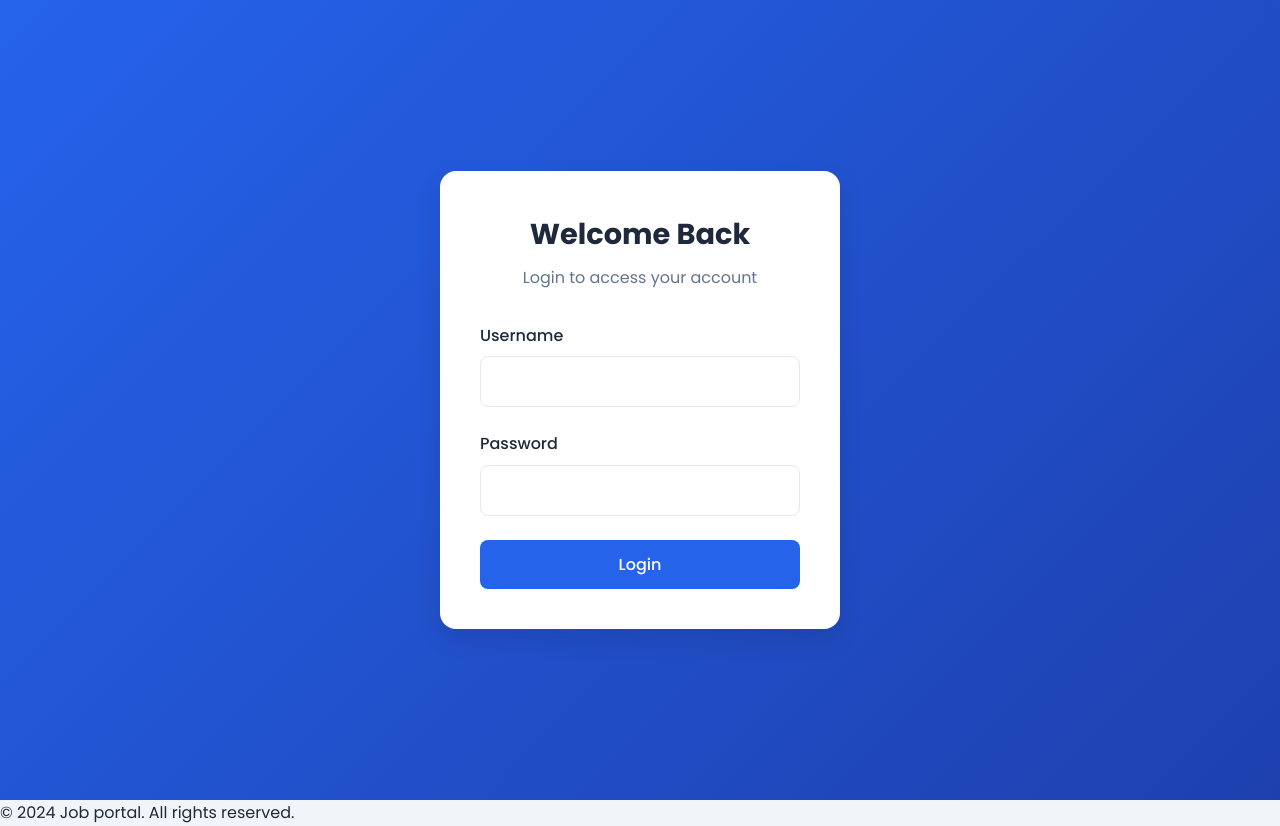
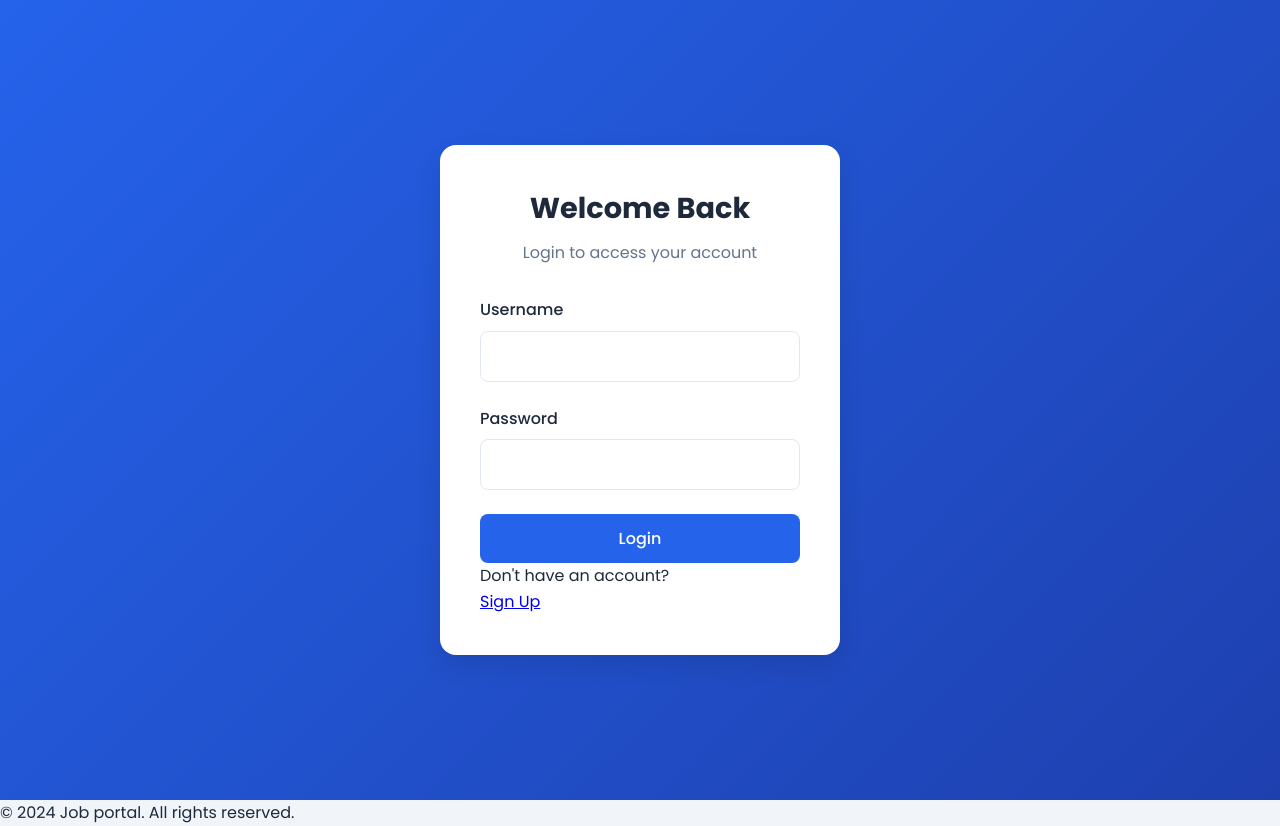
Before and after one commit to jamalihassan0307/job_portal_shahmmer_django, a Django app: page /login/ in a window 1280 px wide. Run offline with Django 5.2, Linux system fonts and the light colour scheme.

Commit message:
Add signup functionality and update index template for user registration
Implement a new signup view to allow users to create accounts with validation for username and email. Enhance the index template by adding a signup section with a link to the new signup page, improving user navigation and experience.

```diff
--- a/myapp/views.py
+++ b/myapp/views.py
@@ -156,3 +156,48 @@
         messages.success(request, 'Job deleted successfully')
 
     return redirect('home')
+
+def signup(request):
+    if request.user.is_authenticated:
+        return redirect('home')
+
+    if request.method == 'POST':
+        username = request.POST.get('username')
+        email = request.POST.get('email')
+        password1 = request.POST.get('password1')
+        password2 = request.POST.get('password2')
+
+        if password1 != password2:
+            messages.error(request, 'Passwords do not match')
+            return render(request, 'signup.html')
+
+        if User.objects.filter(username=username).exists():
+            messages.error(request, 'Username already exists')
+            return render(request, 'signup.html')
+
+        if User.objects.filter(email=email).exists():
+            messages.error(request, 'Email already exists')
+            return render(request, 'signup.html')
+
+        try:
+            # Get the regular user role
+            user_role = Role.objects.get(name='user')
+
+            # Create user
+            user = User.objects.create_user(
+                username=username,
+                email=email,
+                password=password1,
+                role=user_role
+            )
+
+            # Log the user in
+            login(request, user)
+            messages.success(request, 'Account created successfully')
+            return redirect('home')
+
+        except Exception as e:
+            messages.error(request, f'Error creating account: {str(e)}')
+            return render(request, 'signup.html')
+
+    return render(request, 'signup.html')
--- a/templates/index.html
+++ b/templates/index.html
@@ -28,6 +28,41 @@
       {% endif %}
       <button type="submit" class="submit-btn">Login</button>
     </form>
+    <div class="signup-section">
+      <p>Don't have an account?</p>
+      <a href="{% url 'signup' %}" class="signup-btn">Sign Up</a>
+    </div>
   </div>
 </div>
 {% endblock %}
+
+{% block extra_css %}
+<style>
+  .signup-section {
+    text-align: center;
+    margin-top: 1.5rem;
+    padding-top: 1.5rem;
+    border-top: 1px solid #e5e7eb;
+  }
+
+  .signup-section p {
+    color: #6b7280;
+    margin-bottom: 0.75rem;
+  }
+
+  .signup-btn {
+    display: inline-block;
+    padding: 0.75rem 1.5rem;
+    background-color: #f3f4f6;
+    color: #374151;
+    text-decoration: none;
+    border-radius: 0.375rem;
+    font-weight: 500;
+    transition: background-color 0.2s;
+  }
+
+  .signup-btn:hover {
+    background-color: #e5e7eb;
+  }
+</style>
+{% endblock %}
```
Also changed, not shown: db.sqlite3.
